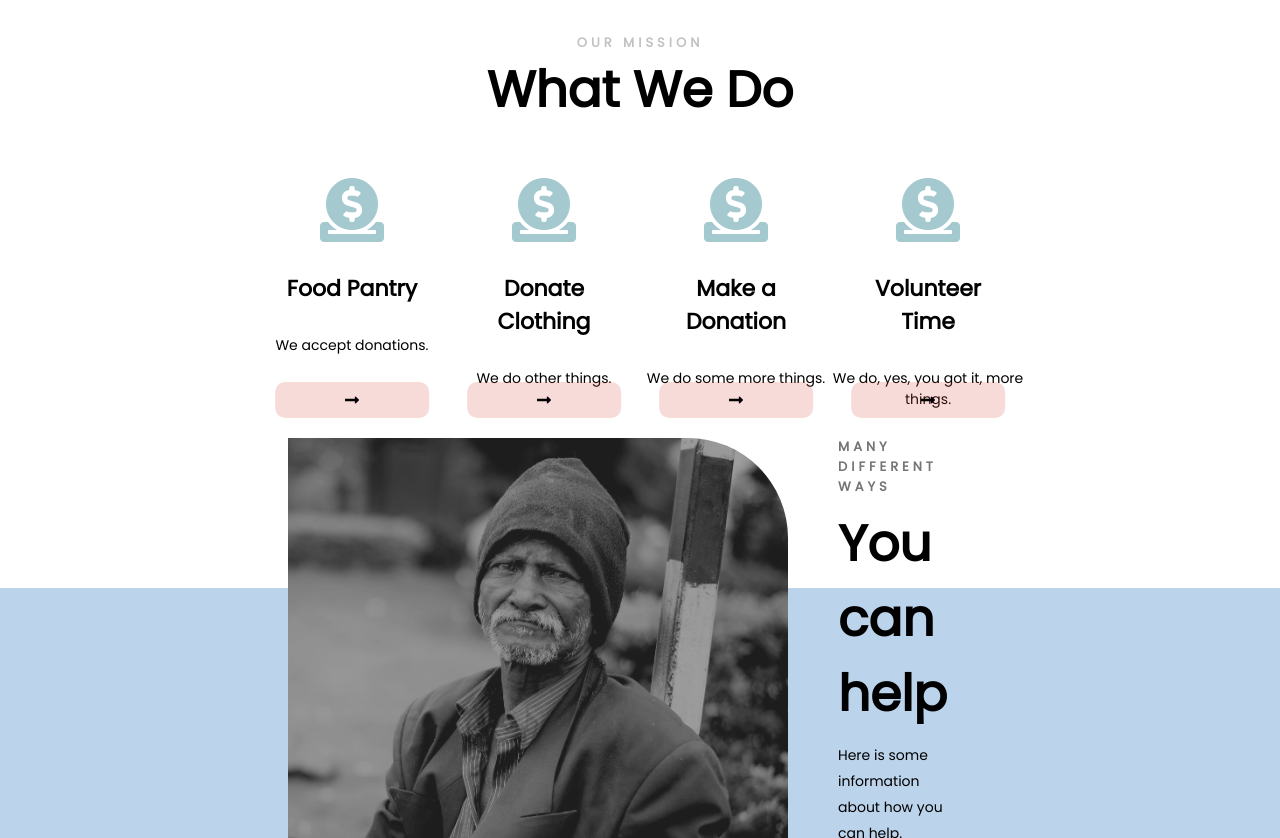
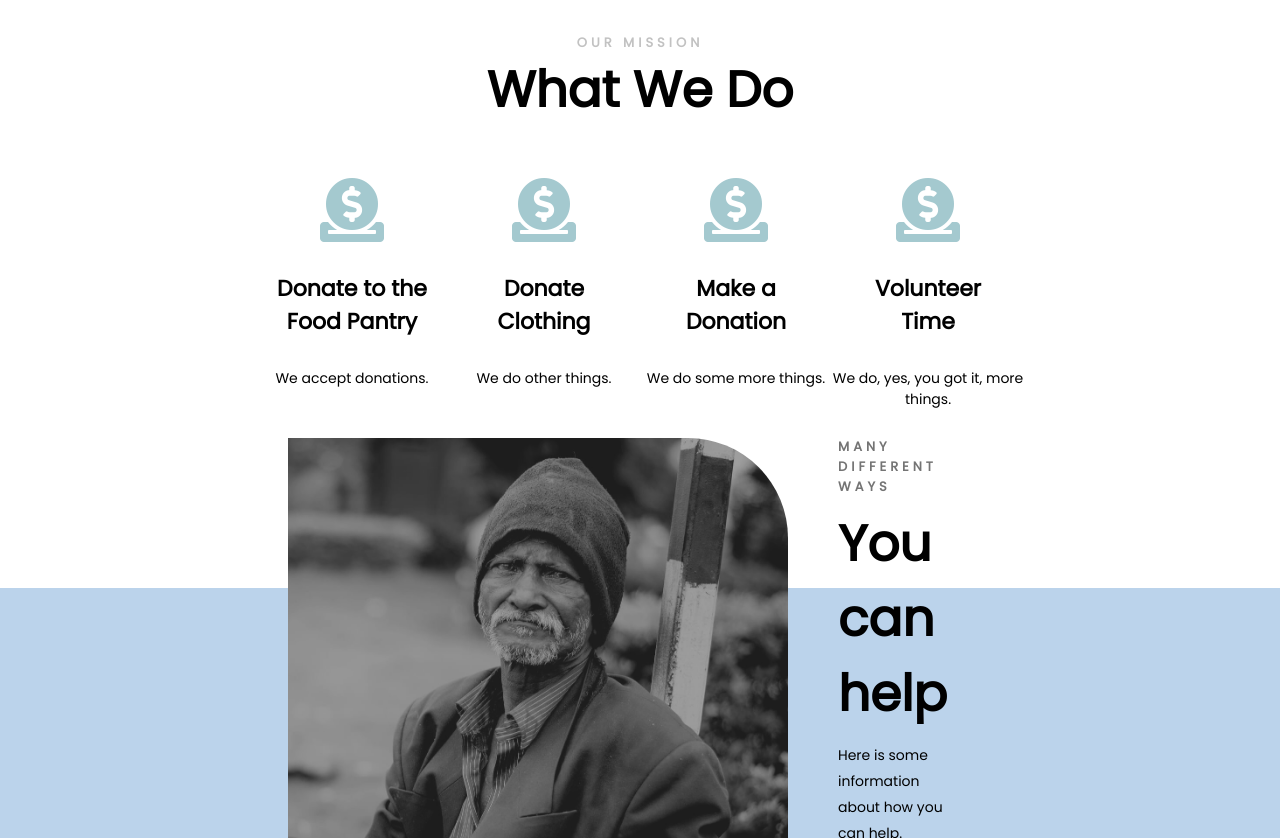
Before and after one commit to rick99gtp/stiner_charity, a plain HTML site: page index.html in a window 1280 px wide. Shown: the part 941-1779 px from the top of the page. Drawn offline with Linux system fonts and the light colour scheme.

Commit message:
removed arrow from what we do section

```diff
--- a/css/style.scss
+++ b/css/style.scss
@@ -236,25 +236,6 @@ body {
                 p {
                     font-size: 14px;
                 }
-
-                .fa-long-arrow-alt-right {
-                    position: absolute;
-                    bottom: 0;
-                    left: 50%;
-                    transform: translateX(-50%);
-                    transition: all .3s ease-in-out;
-                    padding: 10px;
-                    width: 80%;
-                    background-color: rgba(216, 78, 65, .2);
-                    color: #000;
-                    border-radius: 10px;
-                    font-weight: bold;
-
-                    &:hover {
-                        color: #fff;
-                        background-color: rgba(216, 78, 65, .7);
-                    }
-                }
             }
         }
     }
--- a/index.html
+++ b/index.html
@@ -46,27 +46,23 @@
                 <div class="what-we-do-cards">
                     <div class="card">
                         <i class="fas fa-donate fa-4x"></i>
-                        <h4>Food Pantry</h4>
+                        <h4>Donate to the Food Pantry</h4>
                         <p>We accept donations.</p>
-                        <a href="#"><i class="fas fa-long-arrow-alt-right"></i></a>
                     </div>
                     <div class="card">
                         <i class="fas fa-donate fa-4x"></i>
                         <h4>Donate Clothing</h4>
                         <p>We do other things.</p>
-                        <a href="#"><i class="fas fa-long-arrow-alt-right"></i></a>
                     </div>
                     <div class="card">
                         <i class="fas fa-donate fa-4x"></i>
                         <h4>Make a Donation</h4>
                         <p>We do some more things.</p>
-                        <a href="#"><i class="fas fa-long-arrow-alt-right"></i></a>
                     </div>
                     <div class="card">
                         <i class="fas fa-donate fa-4x"></i>
                         <h4>Volunteer Time</h4>
                         <p>We do, yes, you got it, more things.</p>
-                        <a href="#" id="nav-help"><i class="fas fa-long-arrow-alt-right"></i></a>
                     </div>
                 </div>
             </div>
```
Also changed, not shown: css/style.css, 1 other file.
